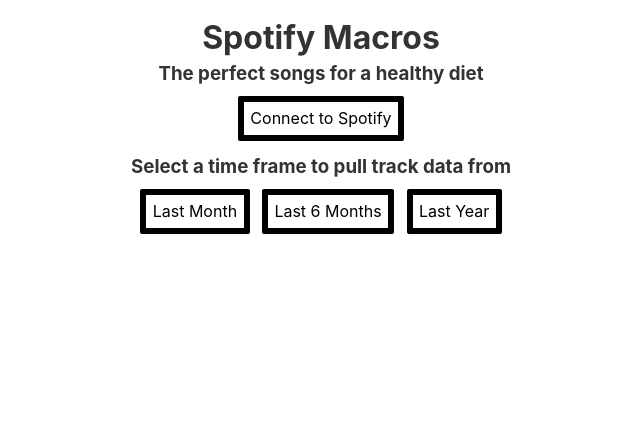
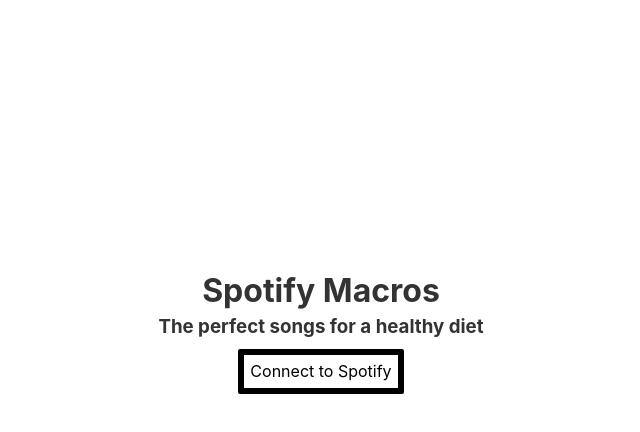
Before and after one commit to jfrain99/nutrition-spotify, a Svelte app: page / in a window 1280 px wide. Shown: the top 432 px of the page, without its empty margins (319-959 px from the left). Built offline with nearby package versions, Linux system fonts and the light colour scheme.

Commit message:
style changes

```diff
--- a/public/index.html
+++ b/public/index.html
@@ -4,9 +4,9 @@
 	<meta charset='utf-8'>
 	<meta name='viewport' content='width=device-width,initial-scale=1'>
 
-	<title>Spotify Nutrition</title>
+	<title>Spotify Macros</title>
 
-	<link rel='icon' type='image/png' href='/favicon.png'>
+	<link rel='icon' type='image/png' href='/smacros.png'>
 	<link rel='stylesheet' href='/global.css'>
 	<link rel='stylesheet' href='/build/bundle.css'>
 
--- a/src/App.svelte
+++ b/src/App.svelte
@@ -145,12 +145,16 @@
 </script>
 
 <main style="display: flex;flex-direction: column;align-items: center;">
+  {#if !access_token}
+    <div style="margin:10%"></div>
+  {/if}
   <div style="display: flex;flex-direction: column;align-items: center;">
     <h1 style="margin-top:10px; margin-bottom:5px;">Spotify Macros </h1>
     <h3 style="margin: 0px; margin-bottom:7px">The perfect songs for a healthy diet</h3>
 
   <button on:click={getAuthorization}>{access_token ? "Logged in" : "Connect to Spotify"}</button>
-</div>
+  </div>
+  {#if access_token}
   <div style="display: flex;flex-direction: column;align-items: center;">
     <h3 style="margin: 10px; margin-bottom:7px">Select a time frame to pull track data from</h3>
     <div>
@@ -159,6 +163,7 @@
       <button on:click={getLongTerm}>Last Year</button>
     </div>
   </div>
+  {/if}
   {#if songs}
   <body>
     <div style="
```
Also changed, not shown: public/smacros.png (added).
